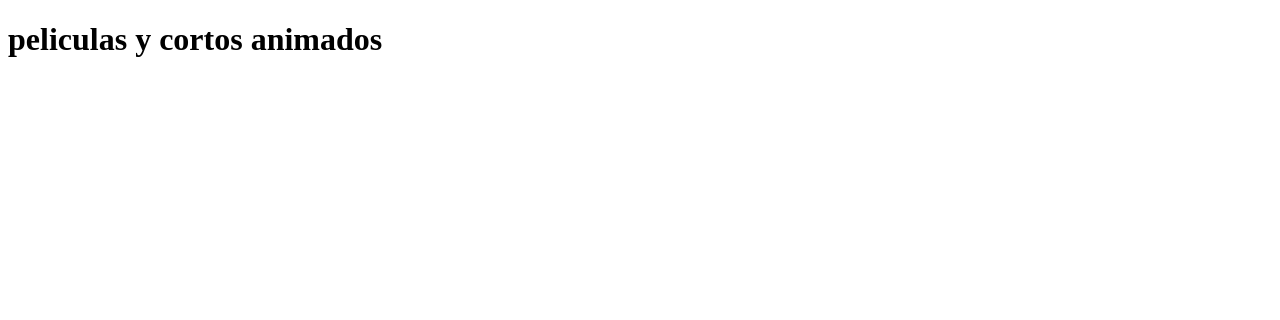
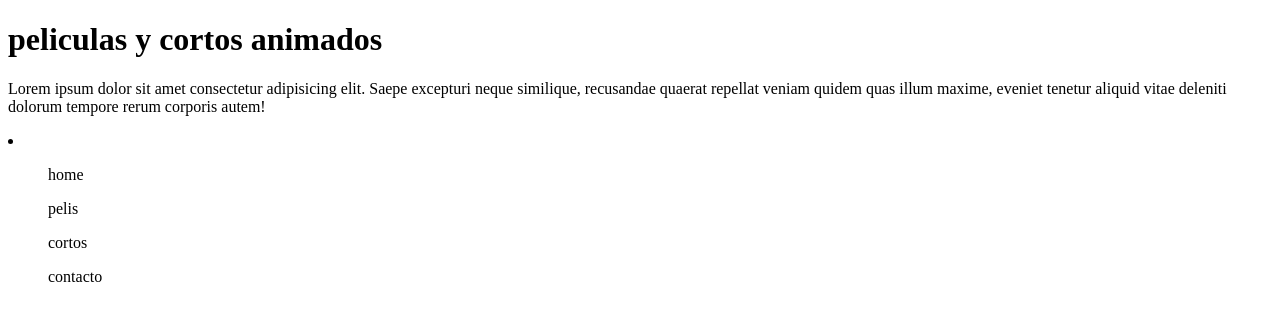
Before and after one commit to LeilaMarc/Estaticpage, a plain HTML site: page index.html in a window 1280 px wide. Drawn offline with Linux system fonts and the light colour scheme.

Commit message:
dando forma al body + footer

```diff
--- a/index.html
+++ b/index.html
@@ -7,5 +7,15 @@
 </head>
 <body>
     <h1>peliculas y cortos animados</h1>
+    <p>Lorem ipsum dolor sit amet consectetur adipisicing elit. Saepe excepturi neque similique, recusandae quaerat repellat veniam quidem quas illum maxime, eveniet tenetur aliquid vitae deleniti dolorum tempore rerum corporis autem!</p>
+    <li>
+        <ul>home</ul>
+        <ul>pelis</ul>
+        <ul>cortos</ul>
+        <ul>contacto </ul>
+    </li>
 </body>
+<footer>
+
+</footer>
 </html>
```
